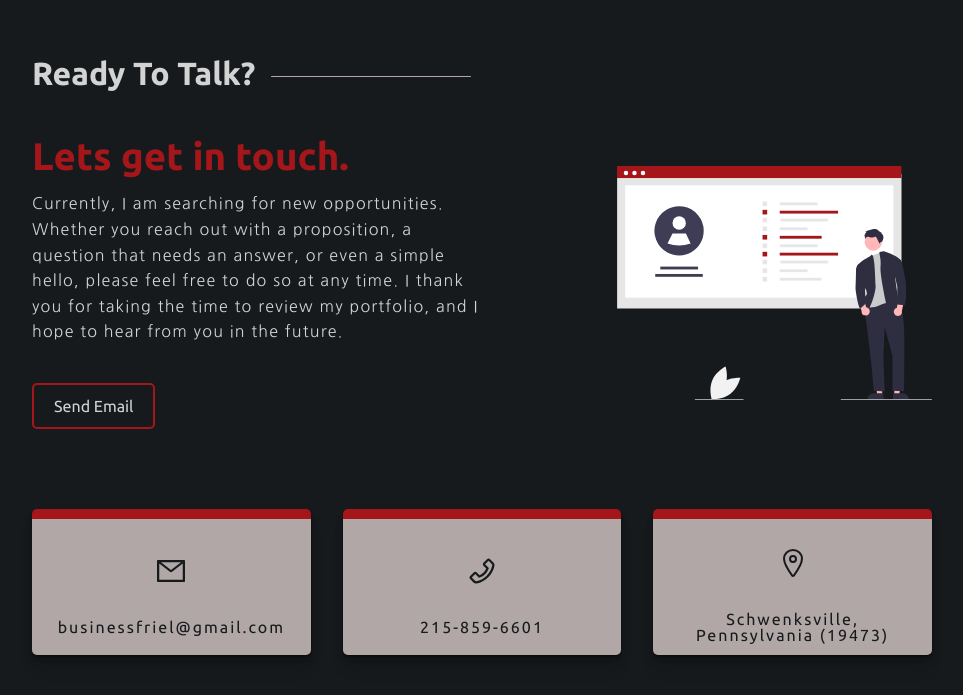
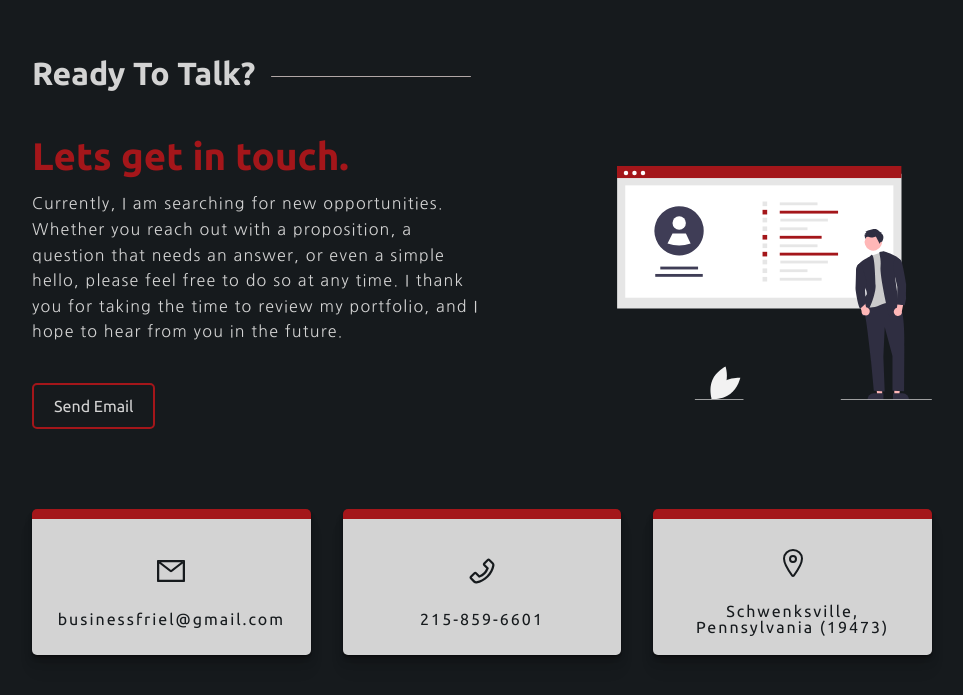
Before and after one commit to kyle4real/Portfolio-v1, a React (Create React App) app in the folder client/: page / in a window 1280 px wide. Shown: the part 3341-4036 px from the top of the page, without its empty margins (158-1121 px from the left). Built offline with nearby package versions, Linux system fonts and the light colour scheme.

Commit message:
Contact component cleanup.

```diff
--- a/client/src/components/sections/Contact/Contact.module.scss
+++ b/client/src/components/sections/Contact/Contact.module.scss
@@ -61,7 +61,7 @@
     &__card {
         border-top: 10px solid $rubyRed;
         // font-weight: 800;
-        background: $silverChalice;
+        background: $lightGray;
         flex: 1;
 
         &:not(:last-child) {
@@ -90,7 +90,7 @@
             &__value {
                 color: $eerieBlack;
                 letter-spacing: 2px;
-                padding-top: 1rem;
+                padding: 0.5rem 0;
                 position: relative;
             }
         }
```
Also changed, not shown: client/src/components/sections/Contact/Contact.js (+0 -18 lines).
